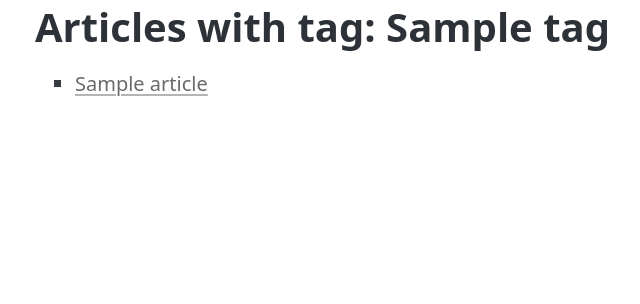
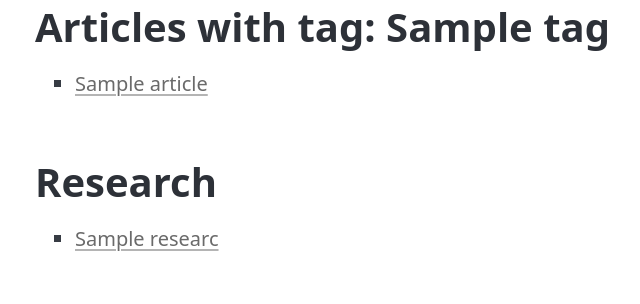
Before and after one commit to ThisIsNotANamepng/blog, a Flask app: template templates/tag.html in a window 1280 px wide. Shown: the part 101-405 px from the top of the page, without its empty margins (5-645 px from the left). Run offline with Flask 3, Linux system fonts and the light colour scheme; the template is opened without the code that fills it: most values are stand-ins (such as "Sample title", 1, 10 or a date in 2020).

Commit message:
Research articles can now have tags

```diff
--- a/articles/How Much Of The World Have I Seen.md
+++ b/articles/How Much Of The World Have I Seen.md
@@ -1 +1,3 @@
 # How much of the world have I seen?
+
+Blah blah blah
--- a/main.py
+++ b/main.py
@@ -25,6 +25,11 @@ for filename in os.listdir('articles'):
 
 for filename in os.listdir('research'):
     if filename.endswith('.md'):
+        filepath = os.path.join('research', filename)
+        tagss.update(tags.parse_markdown_tags(filepath))
+
+for filename in os.listdir('research'):
+    if filename.endswith('.md'):
         filepath = os.path.join('articles', filename)
         researchh.add(filename[:-3])
 
@@ -48,52 +53,38 @@ def tag(tag):
     tag = nh3.clean(tag)
 
     for char in tag:
-        if not char.isalpha():
+        if not char.isalpha() and char != " ":
             return 'Are you trying to hack me?'
 
     if tag not in tagss:
         return "You can't do that"
 
-    articles = tags.get_articles_with_tag(tag)
-    return render_template('tag.html', tag=tag, articles=articles)
+    articles = tags.get_articles_with_tag(tag, 'articles')
+    research = tags.get_articles_with_tag(tag, 'research')
+
+    return render_template('tag.html', tag=tag, articles=articles, research=research)
 
 @app.route('/research')
 def serve_research():
     return render_template('research.html')
 
+@app.route('/boilerplates')
 @app.route('/boilerplate')
 def serve_boilerplate():
     return render_template('boilerplates.html')
 
 @app.route('/articles/<article>')
-def serve_aricle_markdown(article):
+def serve_article_markdown(article):
 
-    if Path("articles/"+article+".md").exists() == False:
+    if not Path("articles/"+article+".md").exists():
         return render_template('404.html')
 
     with open("articles/"+article+".md", 'r') as file:
-        content = file.readlines()[1:]
+        content = file.readlines()
+
+        if "#" not in content[0]: content = content[1:]
+
         title = next((item for item in content if item.startswith('#')), None)[2:]
-        content = ''.join(content)
-
-    # Convert Markdown to HTML
-    html = markdown.markdown(content)
-
-    # Render the HTML with a template
-    #return md.convert(content)
-    return render_template('article.html', content=html, title=title)
-
-
-@app.route('/research/<research>')
-def serve_specific_research(research):
-
-    if Path("research/"+research+".md").exists() == False:
-        return render_template('404.html')
-
-    with open("research/"+research+'.md', 'r') as file:
-        content = file.readlines()
-        title = next((item for item in content if item.startswith('#')), None)[2:]
-        print(title)
         content = ''.join(content)
 
     # Convert Markdown to HTML
@@ -102,10 +93,34 @@ def serve_specific_research(research):
     # Render the HTML with a template
     return render_template('article.html', content=html, title=title)
 
+
+@app.route('/research/<research>')
+def serve_specific_research(research):
+
+    if not Path("research/"+research+".md").exists():
+        return render_template('404.html')
+
+    with open("research/"+research+'.md', 'r') as file:
+        content = file.readlines()
+
+        if "#" not in content[0]: content = content[1:]
+
+        title = next((item for item in content if item.startswith('#')), None)[2:]
+        content = ''.join(content)
+
+    # Convert Markdown to HTML
+    html = markdown.markdown(content)
+
+    # Render the HTML with a template
+    return render_template('article.html', content=html, title=title)
+
+"""
+# I don't know what this is
 @app.route('/tag/<research>')
 def serve_tags():
     articles = tags.get_articles_with_tag(tag)
     return render_template('tag.html', tag=tag, articles=articles)
+"""
 
 """
 @app.route('/olympics')
@@ -263,5 +278,5 @@ def security_warn():
     return send_file('static/security.txt')
 
 if __name__ == '__main__':
-    app.run(host="0.0.0.0", debug=True)
-    #app.run(host="127.0.0.1", debug=True)
+    #app.run(host="0.0.0.0", debug=True)
+    app.run(host="127.0.0.1", debug=True)
--- a/research/Applied Influence Warfare.md
+++ b/research/Applied Influence Warfare.md
@@ -1,8 +1,9 @@
+Influence Warfare
 # Applied Influence Warfare
 
 This is an academic style paper designed to introduce a field of security I came up myself. This is not the work of a security professional. These are the researched musings of an security student. This is also a living document, things might change as I do more research and change my mind.
 
-In my [introductory article to Influence Warfare](/research/Influence Warfare) I introduced my definition of Influence Warfare, I suggest you read it first in order to understand this article.
+In my [introductory article to Influence Warfare](/research/Introduction To Influence Warfare) I introduced my definition of Influence Warfare, I suggest you read it first in order to understand this article.
 
 These are examples of different examples of IW, later in the article I will classify them as branches within IW.
 
--- a/research/Influence Warfare.md
+++ b/research/Introduction To Influence Warfare.md
@@ -1,3 +1,4 @@
+Influence Warfare
 # Influence Warfare
 
 This is an academic style paper designed to introduce a field of security I came up myself. This is not the work of a security professional. These are the researched musings of an security student. This is also a living document, things might change as I do more research and change my mind.
@@ -40,4 +41,4 @@ According to a survey by the Pew Research Center, 65% of the surveyed users said
 
 One more difference between influence campaigns and influence warfare is the timeframe. As all major societies rely on the internet rely on the internet, all societies present an attack surface for enemies to exploit. Also, as the attack surface is online, [attributing such an attack to a party is difficult to do with confidence](https://www.schneier.com/blog/archives/2015/03/attack_attribut_1.html), which allows for major attacks by enemies with little to no response. This all opens the door for prolonged, broad influence warfare against an enemy in cyberspace as opposed to a influence campaign which lasts for a short time in order to reach a specific goal.
 
-This article is an abstract introduction to Influence Warfare, the following article [Applied Influence Warfare](/research/AppliedInfluenceWarfare) discusses tangible examples.
+This article is an abstract introduction to Influence Warfare, the following article [Applied Influence Warfare](/research/Applied Influence Warfare) discusses tangible examples.
--- a/research/Phrase Cipher.md
+++ b/research/Phrase Cipher.md
@@ -1,3 +1,4 @@
+Cryptography
 # Phrase Cipher
 
 I designed the Phrase Cipher myself, obviously don't use it for anything requiring true security. As a budding student of [cybersecurity](/tags/cybersecurity) I went through a phase of cryptography, which I still hold a fascination for. [I think its relatively secure against most attacks](https://www.schneier.com/blog/archives/2011/04/schneiers_law.html).
--- a/templates/tag.html
+++ b/templates/tag.html
@@ -21,5 +21,13 @@
             <li><a href="/articles/{{ article.title }}">{{ article.title }}</a></li>
         {% endfor %}
     </ul>
+
+    <h1>Research</h1>
+    <ul>
+        {% for researc in research %}
+            <li><a href="/research/{{ researc.title }}">{{ researc.title }}</a></li>
+        {% endfor %}
+    </ul>
+
 </body>
 </html>
```
Also changed, not shown: tags.py (+5 -3 lines), README.md, articles/Presidential Debates.md (line endings or trailing spaces).
